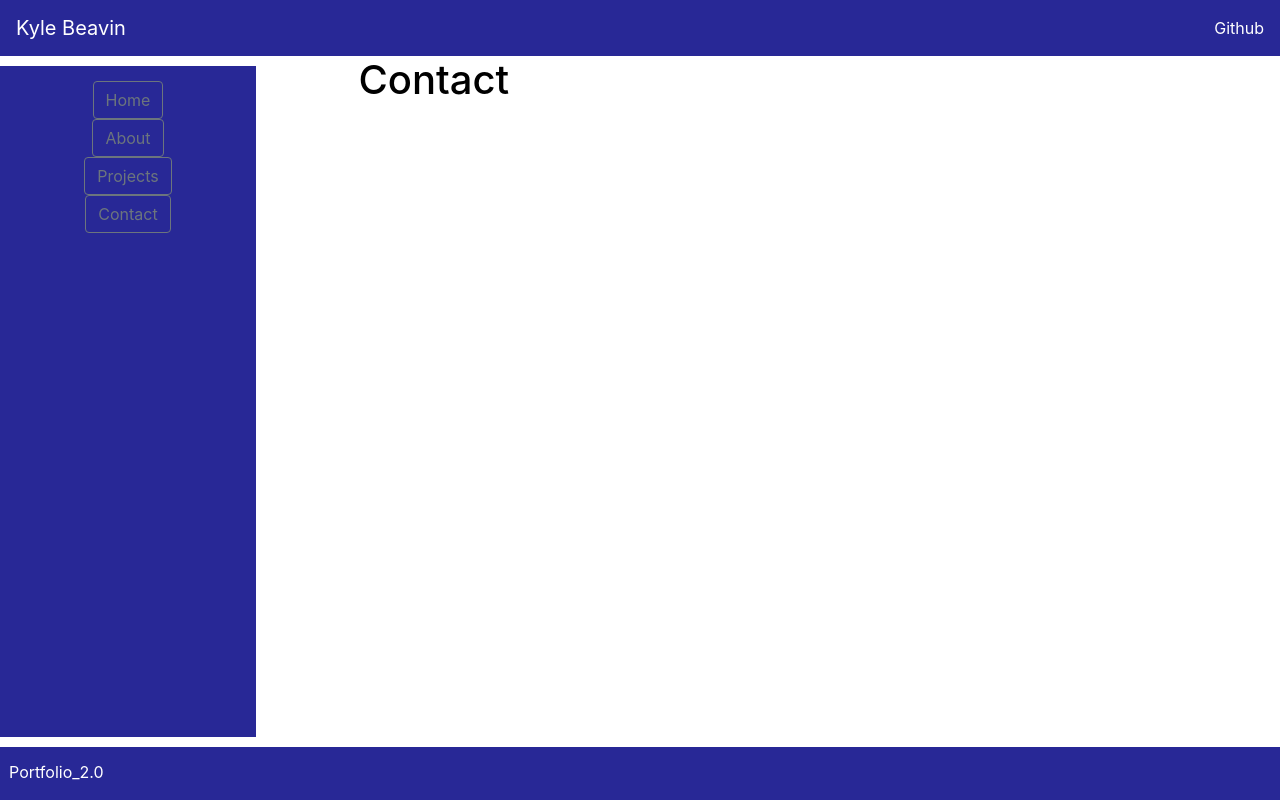
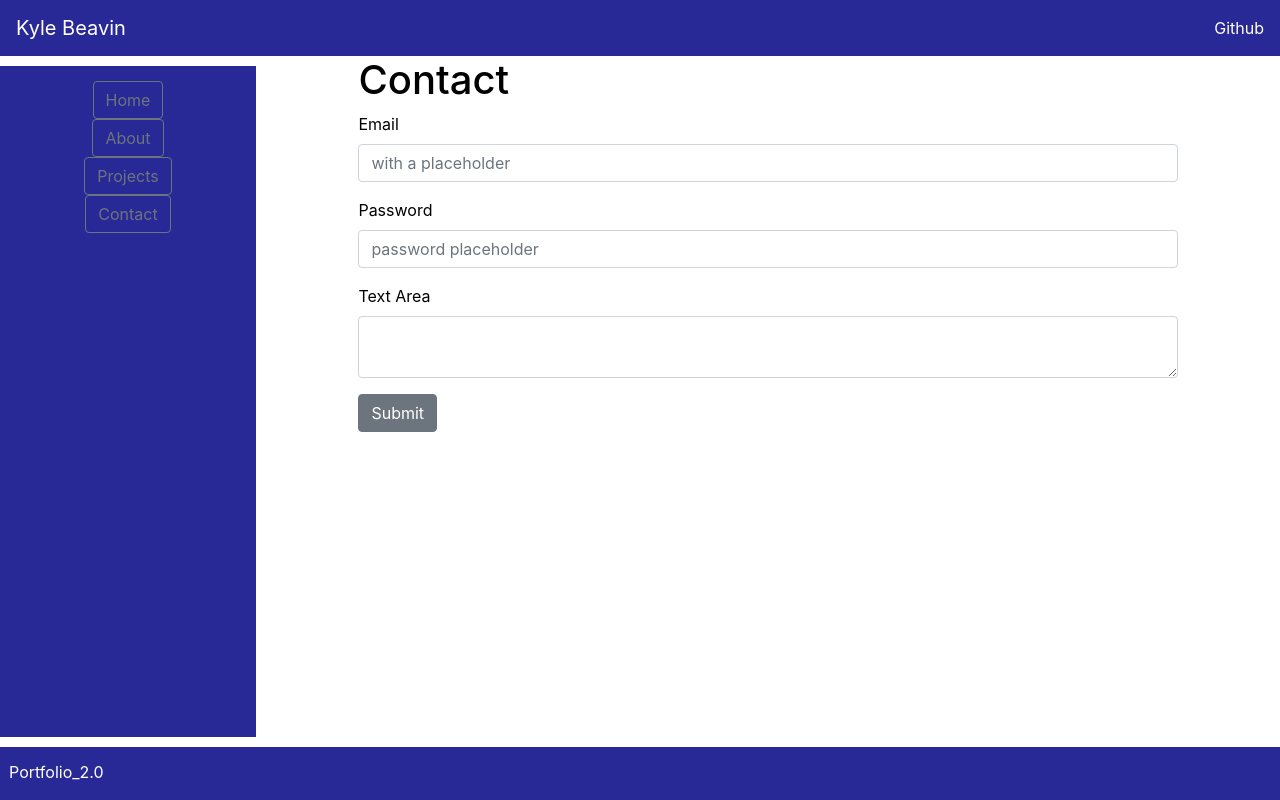
Before and after one commit to kylebeavin/Portfolio_2.0, a React (Create React App) app: page /contact in a window 1280 px wide. Built offline with nearby package versions, Linux system fonts and the light colour scheme; the HTML template or start-up script is replaced by a standard one.

Commit message:
contact form

```diff
--- a/src/components/site/Contact.js
+++ b/src/components/site/Contact.js
@@ -1,5 +1,6 @@
 import React from 'react';
 import { Component } from 'react';
+import { Button, Form, FormGroup, Label, Input, FormText } from 'reactstrap';
 
 class Contact extends Component {
     render() {
@@ -7,6 +8,22 @@ class Contact extends Component {
             <div className="main">
                 <div className="mainDiv">
                     <h1>Contact</h1>
+                    <Form>
+                        <FormGroup>
+                            <Label for="exampleEmail">Email</Label>
+                            <Input type="email" name="email" id="exampleEmail" placeholder="with a placeholder" />
+                        </FormGroup>
+                        <FormGroup>
+                            <Label for="examplePassword">Password</Label>
+                            <Input type="password" name="password" id="examplePassword" placeholder="password placeholder" />
+                        </FormGroup>
+                        <FormGroup>
+                            <Label for="exampleText">Text Area</Label>
+                            <Input type="textarea" name="text" id="exampleText" />
+                        </FormGroup>
+                        <Button>Submit</Button>
+                    </Form>
+
                 </div>
             </div>
         )
```
